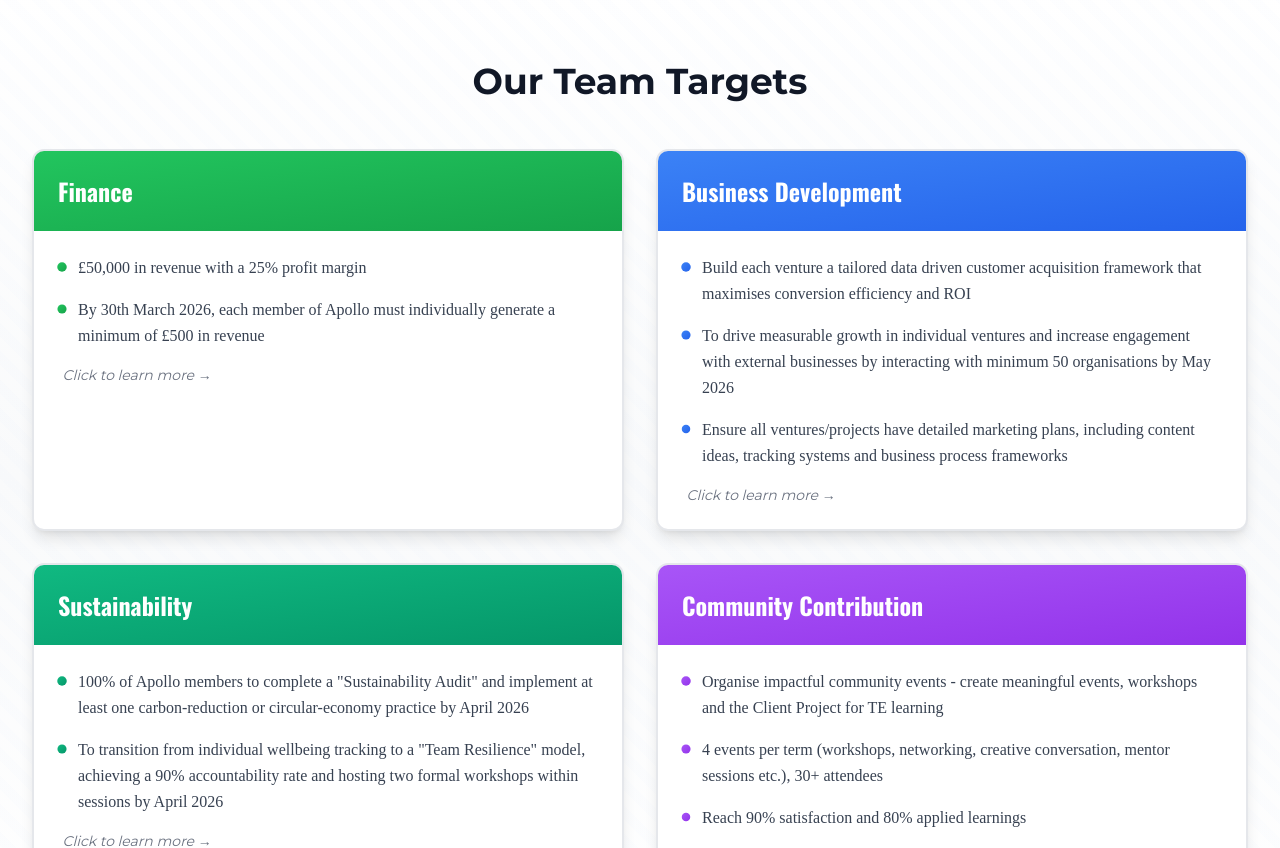
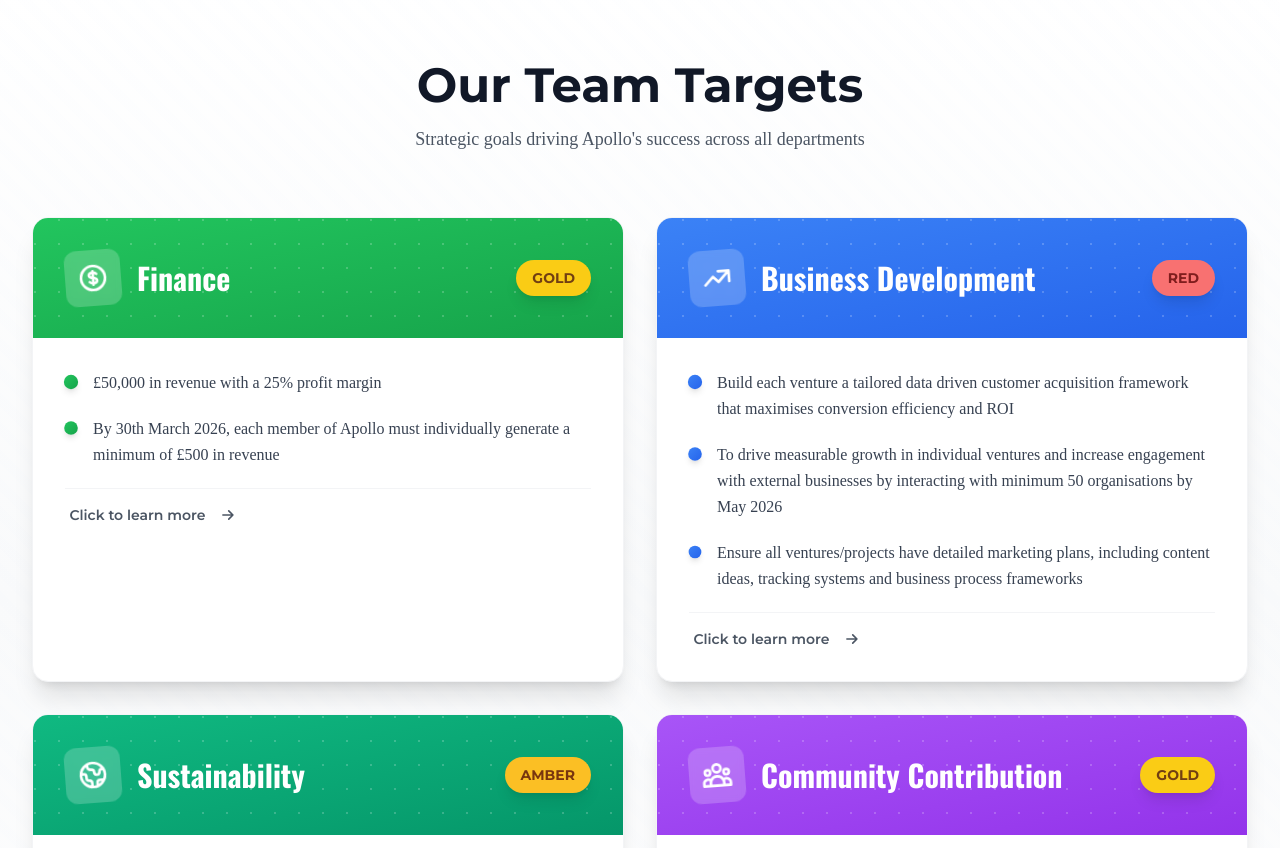
Before and after one commit to Mattpbaker/Apollo, a Next.js app: page / in a window 1280 px wide. Shown: the part 780-1628 px from the top of the page. Built offline with nearby package versions, Linux system fonts and the light colour scheme; a web font is replaced by a local one.

Commit message:
Enhance Targets section: add icons, improve design, better animations and visual hierarchy

```diff
--- a/components/Targets.tsx
+++ b/components/Targets.tsx
@@ -7,6 +7,11 @@
 const departments = [
   {
     name: 'Finance',
+    icon: (
+      <svg className="w-8 h-8" fill="none" stroke="currentColor" viewBox="0 0 24 24">
+        <path strokeLinecap="round" strokeLinejoin="round" strokeWidth={2} d="M12 8c-1.657 0-3 .895-3 2s1.343 2 3 2 3 .895 3 2-1.343 2-3 2m0-8c1.11 0 2.08.402 2.599 1M12 8V7m0 1v8m0 0v1m0-1c-1.11 0-2.08-.402-2.599-1M21 12a9 9 0 11-18 0 9 9 0 0118 0z" />
+      </svg>
+    ),
     targets: [
       '£50,000 in revenue with a 25% profit margin',
       'By 30th March 2026, each member of Apollo must individually generate a minimum of £500 in revenue',
@@ -39,6 +44,11 @@
   },
   {
     name: 'Business Development',
+    icon: (
+      <svg className="w-8 h-8" fill="none" stroke="currentColor" viewBox="0 0 24 24">
+        <path strokeLinecap="round" strokeLinejoin="round" strokeWidth={2} d="M13 7h8m0 0v8m0-8l-8 8-4-4-6 6" />
+      </svg>
+    ),
     targets: [
       'Build each venture a tailored data driven customer acquisition framework that maximises conversion efficiency and ROI',
       'To drive measurable growth in individual ventures and increase engagement with external businesses by interacting with minimum 50 organisations by May 2026',
@@ -69,6 +79,11 @@
   },
   {
     name: 'Sustainability',
+    icon: (
+      <svg className="w-8 h-8" fill="none" stroke="currentColor" viewBox="0 0 24 24">
+        <path strokeLinecap="round" strokeLinejoin="round" strokeWidth={2} d="M3.055 11H5a2 2 0 012 2v1a2 2 0 002 2 2 2 0 012 2v2.945M8 3.935V5.5A2.5 2.5 0 0010.5 8h.5a2 2 0 012 2 2 2 0 104 0 2 2 0 012-2h1.064M15 20.488V18a2 2 0 012-2h3.064M21 12a9 9 0 11-18 0 9 9 0 0118 0z" />
+      </svg>
+    ),
     targets: [
       '100% of Apollo members to complete a "Sustainability Audit" and implement at least one carbon-reduction or circular-economy practice by April 2026',
       'To transition from individual wellbeing tracking to a "Team Resilience" model, achieving a 90% accountability rate and hosting two formal workshops within sessions by April 2026',
@@ -97,6 +112,11 @@
   },
   {
     name: 'Community Contribution',
+    icon: (
+      <svg className="w-8 h-8" fill="none" stroke="currentColor" viewBox="0 0 24 24">
+        <path strokeLinecap="round" strokeLinejoin="round" strokeWidth={2} d="M17 20h5v-2a3 3 0 00-5.356-1.857M17 20H7m10 0v-2c0-.656-.126-1.283-.356-1.857M7 20H2v-2a3 3 0 015.356-1.857M7 20v-2c0-.656.126-1.283.356-1.857m0 0a5.002 5.002 0 019.288 0M15 7a3 3 0 11-6 0 3 3 0 016 0zm6 3a2 2 0 11-4 0 2 2 0 014 0zM7 10a2 2 0 11-4 0 2 2 0 014 0z" />
+      </svg>
+    ),
     targets: [
       'Organise impactful community events - create meaningful events, workshops and the Client Project for TE learning',
       '4 events per term (workshops, networking, creative conversation, mentor sessions etc.), 30+ attendees',
@@ -161,23 +181,28 @@
 
   return (
     <section id="targets" className="py-20 px-8 bg-gradient-to-b from-white via-gray-50 to-white relative overflow-hidden">
-      {/* Animated diagonal lines */}
-      <div className="absolute inset-0 opacity-10">
+      {/* Enhanced background pattern */}
+      <div className="absolute inset-0 opacity-5">
         <div className="absolute inset-0" style={{
           backgroundImage: 'repeating-linear-gradient(45deg, transparent, transparent 10px, rgba(59, 130, 246, 0.1) 10px, rgba(59, 130, 246, 0.1) 20px)',
         }}></div>
       </div>
 
       <div className="max-w-7xl mx-auto relative z-10">
-        <motion.h2
+        <motion.div
           initial={{ opacity: 0, y: -20 }}
           whileInView={{ opacity: 1, y: 0 }}
           viewport={{ once: true }}
           transition={{ duration: 0.6 }}
-          className="font-title text-4xl font-bold text-center text-gray-900 mb-12"
+          className="text-center mb-16"
         >
-          Our Team Targets
-        </motion.h2>
+          <h2 className="font-title text-4xl md:text-5xl font-bold text-gray-900 mb-4">
+            Our Team Targets
+          </h2>
+          <p className="font-caption text-lg text-gray-600 max-w-2xl mx-auto">
+            Strategic goals driving Apollo's success across all departments
+          </p>
+        </motion.div>
         <motion.div
           initial="hidden"
           whileInView="visible"
@@ -189,20 +214,57 @@
             <motion.div
               key={index}
               variants={cardVariants}
-              whileHover={{ y: -10, scale: 1.02 }}
+              whileHover={{ y: -12, scale: 1.03 }}
               onClick={() => handleCardClick(index)}
-              className="bg-white border-2 border-gray-200 rounded-xl overflow-hidden cursor-pointer shadow-lg hover:shadow-2xl transition-all duration-300 group"
+              className="bg-white rounded-2xl overflow-hidden cursor-pointer shadow-xl hover:shadow-2xl transition-all duration-300 group border border-gray-100"
             >
               <motion.div
-                whileHover={{ scale: 1.05 }}
-                className={`bg-gradient-to-br ${dept.color} p-6 relative overflow-hidden`}
+                whileHover={{ scale: 1.02 }}
+                className={`bg-gradient-to-br ${dept.color} p-8 relative overflow-hidden`}
               >
+                {/* Animated background pattern */}
+                <div className="absolute inset-0 opacity-20">
+                  <div className="absolute inset-0" style={{
+                    backgroundImage: 'radial-gradient(circle at 2px 2px, white 1px, transparent 0)',
+                    backgroundSize: '24px 24px',
+                  }}></div>
+                </div>
                 <div className="absolute inset-0 bg-white opacity-0 group-hover:opacity-10 transition-opacity duration-300"></div>
-                <h3 className="font-subtitle text-2xl font-bold text-white relative z-10">
-                  {dept.name}
-                </h3>
+
+                <div className="relative z-10 flex items-center justify-between">
+                  <div className="flex items-center gap-4">
+                    <motion.div
+                      animate={{ rotate: [0, 5, -5, 0] }}
+                      transition={{ duration: 3, repeat: Infinity, repeatDelay: 2 }}
+                      className="bg-white/20 backdrop-blur-sm rounded-xl p-3"
+                    >
+                      <div className="text-white">
+                        {dept.icon}
+                      </div>
+                    </motion.div>
+                    <h3 className="font-subtitle text-2xl md:text-3xl font-bold text-white">
+                      {dept.name}
+                    </h3>
+                  </div>
+                  {dept.ragRating && (
+                    <motion.div
+                      initial={{ scale: 0 }}
+                      whileInView={{ scale: 1 }}
+                      viewport={{ once: true }}
+                      transition={{ delay: 0.2, type: "spring" }}
+                      className={`px-4 py-2 rounded-full font-bold text-sm shadow-lg ${
+                        dept.ragRating === 'GOLD' ? 'bg-yellow-400 text-yellow-900' :
+                        dept.ragRating === 'RED' ? 'bg-red-400 text-red-900' :
+                        dept.ragRating === 'AMBER' ? 'bg-amber-400 text-amber-900' :
+                        'bg-green-400 text-green-900'
+                      }`}
+                    >
+                      {dept.ragRating}
+                    </motion.div>
+                  )}
+                </div>
               </motion.div>
-              <div className="p-6 space-y-4">
+              <div className="p-8 space-y-5">
                 {dept.targets.map((target, targetIndex) => (
                   <motion.div
                     key={targetIndex}
@@ -210,25 +272,43 @@
                     whileInView={{ opacity: 1, x: 0 }}
                     viewport={{ once: true }}
                     transition={{ delay: targetIndex * 0.1 }}
-                    className="flex items-start gap-3"
+                    className="flex items-start gap-4 group/item"
                   >
                     <motion.div
                       animate={{ scale: [1, 1.2, 1] }}
                       transition={{ duration: 2, repeat: Infinity, delay: targetIndex * 0.3 }}
-                      className={`w-2 h-2 rounded-full bg-gradient-to-br ${dept.color} mt-2 flex-shrink-0`}
+                      className={`w-3 h-3 rounded-full bg-gradient-to-br ${dept.color} mt-1.5 flex-shrink-0 shadow-md`}
                     ></motion.div>
-                    <p className="font-caption text-base text-gray-700 leading-relaxed">
+                    <p className="font-caption text-base text-gray-700 leading-relaxed flex-1">
                       {target}
                     </p>
                   </motion.div>
                 ))}
-                <motion.p
-                  animate={{ x: [0, 5, 0] }}
-                  transition={{ duration: 1.5, repeat: Infinity }}
-                  className="text-sm text-gray-500 mt-4 italic"
+                <motion.div
+                  initial={{ opacity: 0 }}
+                  whileInView={{ opacity: 1 }}
+                  viewport={{ once: true }}
+                  transition={{ delay: 0.3 }}
+                  className="pt-4 border-t border-gray-100 mt-6"
                 >
-                  Click to learn more →
-                </motion.p>
+                  <motion.div
+                    animate={{ x: [0, 5, 0] }}
+                    transition={{ duration: 1.5, repeat: Infinity }}
+                    className="flex items-center gap-2 text-sm font-semibold text-gray-600 group-hover:text-apollo-blue transition-colors"
+                  >
+                    <span>Click to learn more</span>
+                    <motion.svg
+                      animate={{ x: [0, 5, 0] }}
+                      transition={{ duration: 1.5, repeat: Infinity }}
+                      className="w-5 h-5"
+                      fill="none"
+                      stroke="currentColor"
+                      viewBox="0 0 24 24"
+                    >
+                      <path strokeLinecap="round" strokeLinejoin="round" strokeWidth={2} d="M13 7l5 5m0 0l-5 5m5-5H6" />
+                    </motion.svg>
+                  </motion.div>
+                </motion.div>
               </div>
             </motion.div>
           ))}
```
